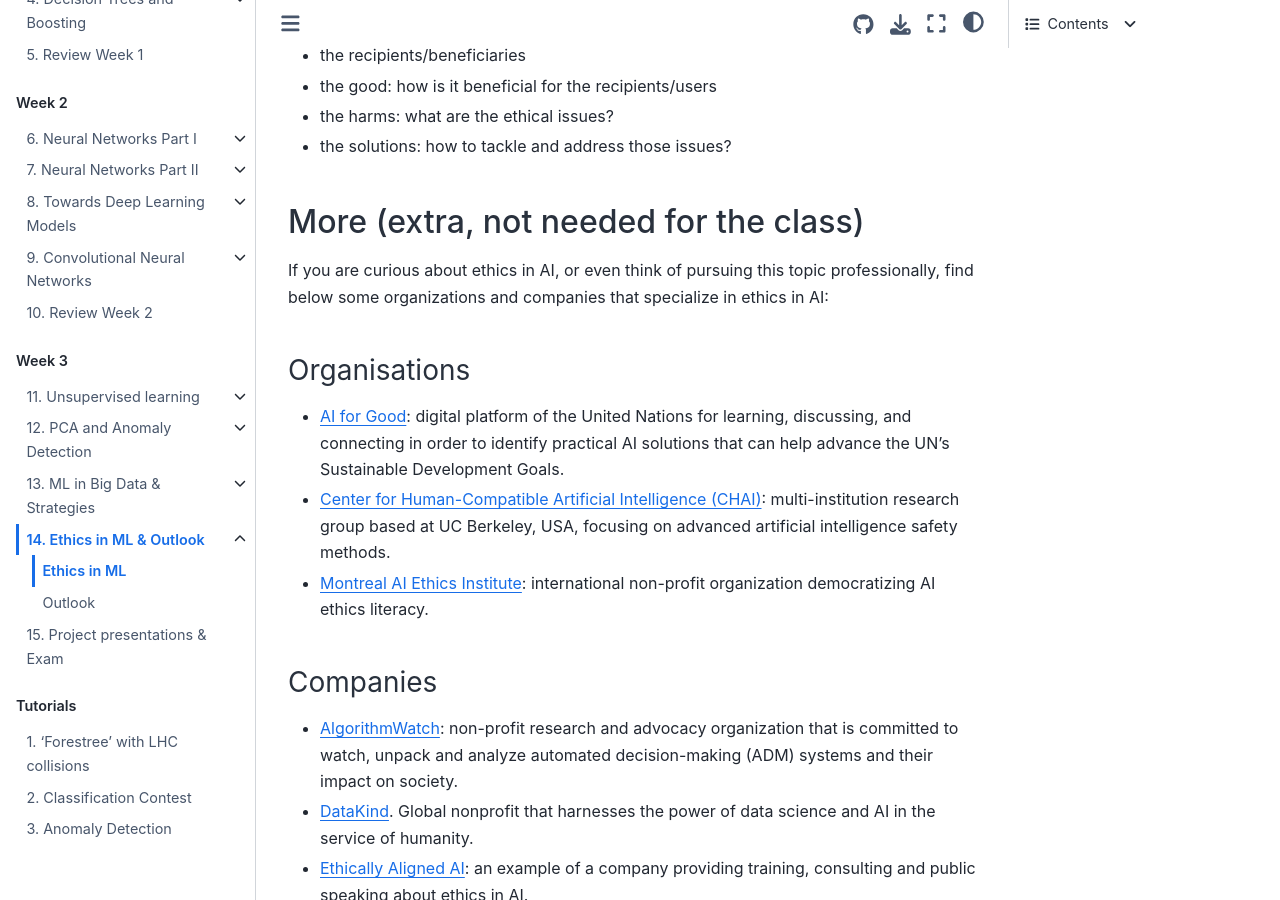
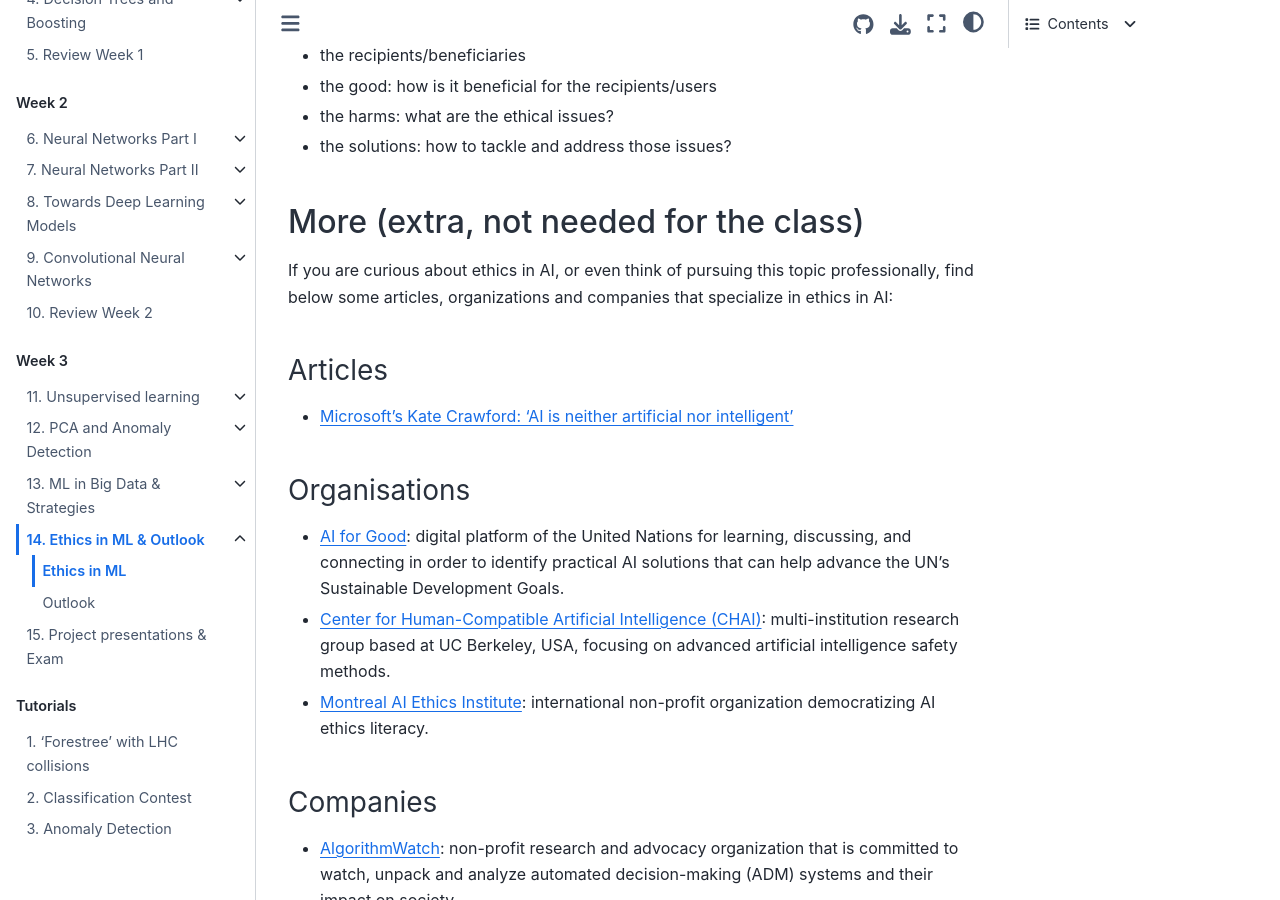
Before and after one commit to clairedavid/ml_in_hep, a Jupyter Book: the page built from week3/ethics_outlook_1.md, in a window 1280 px wide and 900 px high, scrolled down 3131 px. Built offline with Jupyter Book 1.0.4 settings and Sphinx 7.4.7 and the Sphinx Book theme 1.1.4, drawn with Linux system fonts in a browser that asks for light colours; pages that are not in the unit, such as notebooks, are missing from menus.

Commit message:
Ethic add article

```diff
--- a/week3/ethics_outlook_1.md
+++ b/week3/ethics_outlook_1.md
@@ -106,7 +106,10 @@
 
 ## More (extra, not needed for the class)
 
-If you are curious about ethics in AI, or even think of pursuing this topic professionally, find below some organizations and companies that specialize in ethics in AI:
+If you are curious about ethics in AI, or even think of pursuing this topic professionally, find below some articles, organizations and companies that specialize in ethics in AI:
+
+### Articles
+* [Microsoft’s Kate Crawford: ‘AI is neither artificial nor intelligent’](https://www.theguardian.com/technology/2021/jun/06/microsofts-kate-crawford-ai-is-neither-artificial-nor-intelligent)
 
 ### Organisations
 * [AI for Good](https://aiforgood.itu.int/): digital platform of the United Nations for learning, discussing, and connecting in order to identify practical AI solutions that can help advance the UN's Sustainable Development Goals.
```
